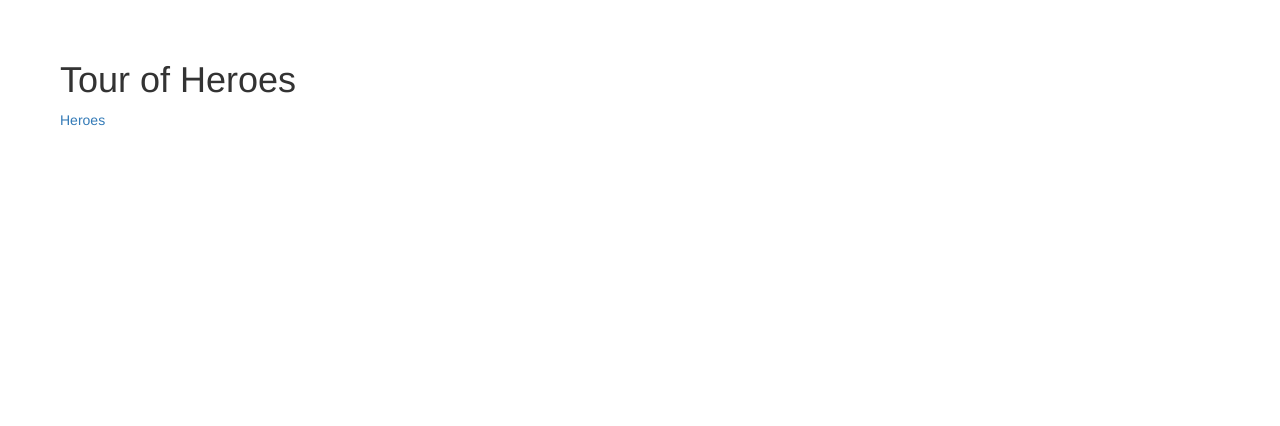
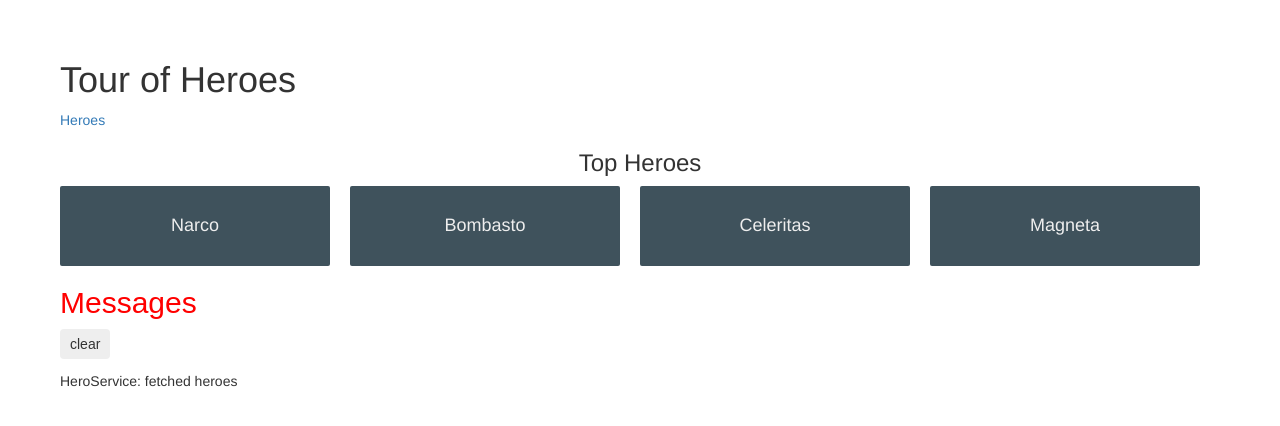
Before and after one commit to FredKF/angular-tour-of-heroes, an Angular app: page /dashboard in a window 1280 px wide. Before the commit this address led to /. Shown: the top 426 px of the page. Built offline with nearby package versions, Linux system fonts and the light colour scheme.

Commit message:
dashboard-implementation

```diff
--- a/src/app/app-routing.module.ts
+++ b/src/app/app-routing.module.ts
@@ -1,9 +1,11 @@
 import { NgModule } from '@angular/core';
 import { RouterModule, Routes } from '@angular/router';
+import { DashboardComponent } from './dashboard/dashboard.component';
 import { HeroesComponent } from './heroes/heroes.component';
 
 const routes: Routes = [
-  { path: 'heroes', component: HeroesComponent }
+  { path: 'heroes', component: HeroesComponent },
+  { path: 'dashboard', component: DashboardComponent}
 ];
 
 @NgModule({
--- a/src/app/app.module.ts
+++ b/src/app/app.module.ts
@@ -6,13 +6,15 @@
 import { HeroDetailComponent } from './hero-detail/hero-detail.component';
 import { MessagesComponent } from './messages/messages.component';
 import { AppRoutingModule } from './app-routing.module';
+import { DashboardComponent } from './dashboard/dashboard.component';
 
 @NgModule({
   declarations: [
     AppComponent,
     HeroesComponent,
     HeroDetailComponent,
-    MessagesComponent
+    MessagesComponent,
+    DashboardComponent
   ],
   imports: [
     BrowserModule,
--- /dev/null
+++ b/src/app/dashboard/dashboard.component.css
@@ -0,0 +1,63 @@
+/* DashboardComponent's private CSS styles */
+[class*='col-'] {
+    float: left;
+    padding-right: 20px;
+    padding-bottom: 20px;
+  }
+  [class*='col-']:last-of-type {
+    padding-right: 0;
+  }
+  a {
+    text-decoration: none;
+  }
+  *, *::after, *::before {
+    -webkit-box-sizing: border-box;
+    -moz-box-sizing: border-box;
+    box-sizing: border-box;
+  }
+  h3 {
+    text-align: center;
+    margin-bottom: 0;
+  }
+  h4 {
+    position: relative;
+  }
+  .grid {
+    margin: 0;
+  }
+  .col-1-4 {
+    width: 25%;
+  }
+  .module {
+    padding: 20px;
+    text-align: center;
+    color: #eee;
+    max-height: 120px;
+    min-width: 120px;
+    background-color: #3f525c;
+    border-radius: 2px;
+  }
+  .module:hover {
+    background-color: #eee;
+    cursor: pointer;
+    color: #607d8b;
+  }
+  .grid-pad {
+    padding: 10px 0;
+  }
+  .grid-pad > [class*='col-']:last-of-type {
+    padding-right: 20px;
+  }
+  @media (max-width: 600px) {
+    .module {
+      font-size: 10px;
+      max-height: 75px; }
+  }
+  @media (max-width: 1024px) {
+    .grid {
+      margin: 0;
+    }
+    .module {
+      min-width: 60px;
+    }
+  }
--- /dev/null
+++ b/src/app/dashboard/dashboard.component.html
@@ -0,0 +1,8 @@
+<h3>Top Heroes</h3>
+<div class="grid grid-pad">
+  <a *ngFor="let hero of heroes" class="col-1-4">
+    <div class="module hero">
+      <h4>{{hero.name}}</h4>
+    </div>
+  </a>
+</div>
--- /dev/null
+++ b/src/app/dashboard/dashboard.component.ts
@@ -0,0 +1,23 @@
+import { Component, OnInit } from '@angular/core';
+import { Hero } from '../hero';
+import { HeroService } from '../hero.service';
+
+@Component({
+  selector: 'app-dashboard',
+  templateUrl: './dashboard.component.html',
+  styleUrls: ['./dashboard.component.css']
+})
+export class DashboardComponent implements OnInit {
+  heroes: Hero[] = [];
+
+  constructor(private heroService: HeroService) { }
+
+  ngOnInit() {
+    this.getHeroes();
+  }
+
+  getHeroes(): void{
+    this.heroService.getHeroes()
+    .subscribe(heroes => this.heroes = heroes.slice(1,5));
+  }
+}
--- a/src/app/hero.service.ts
+++ b/src/app/hero.service.ts
@@ -9,7 +9,7 @@
 })
 export class HeroService {
 
-  constructor( private messageService: MessageService) { }
+  constructor(private messageService: MessageService) { }
 
   getHeroes(): Observable<Hero[]> {
   // TODO: send the message _after_ fetching the heroes
```
